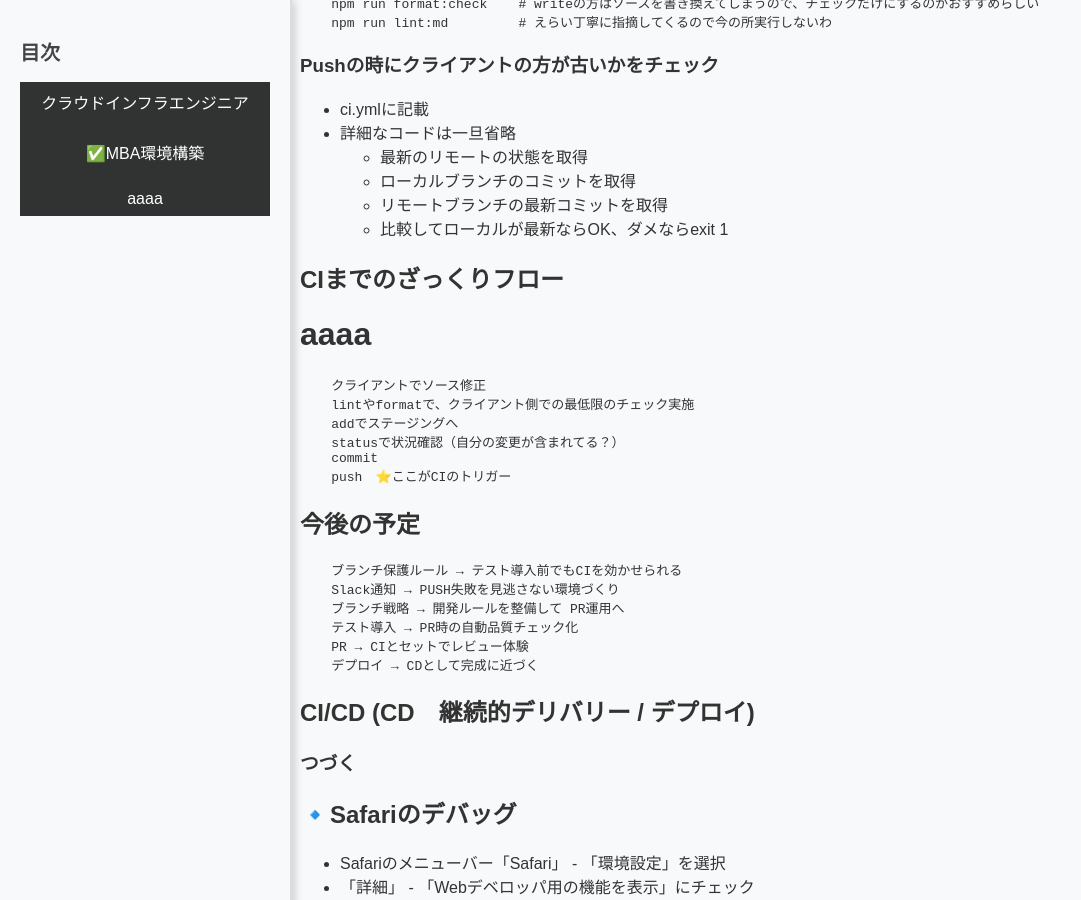
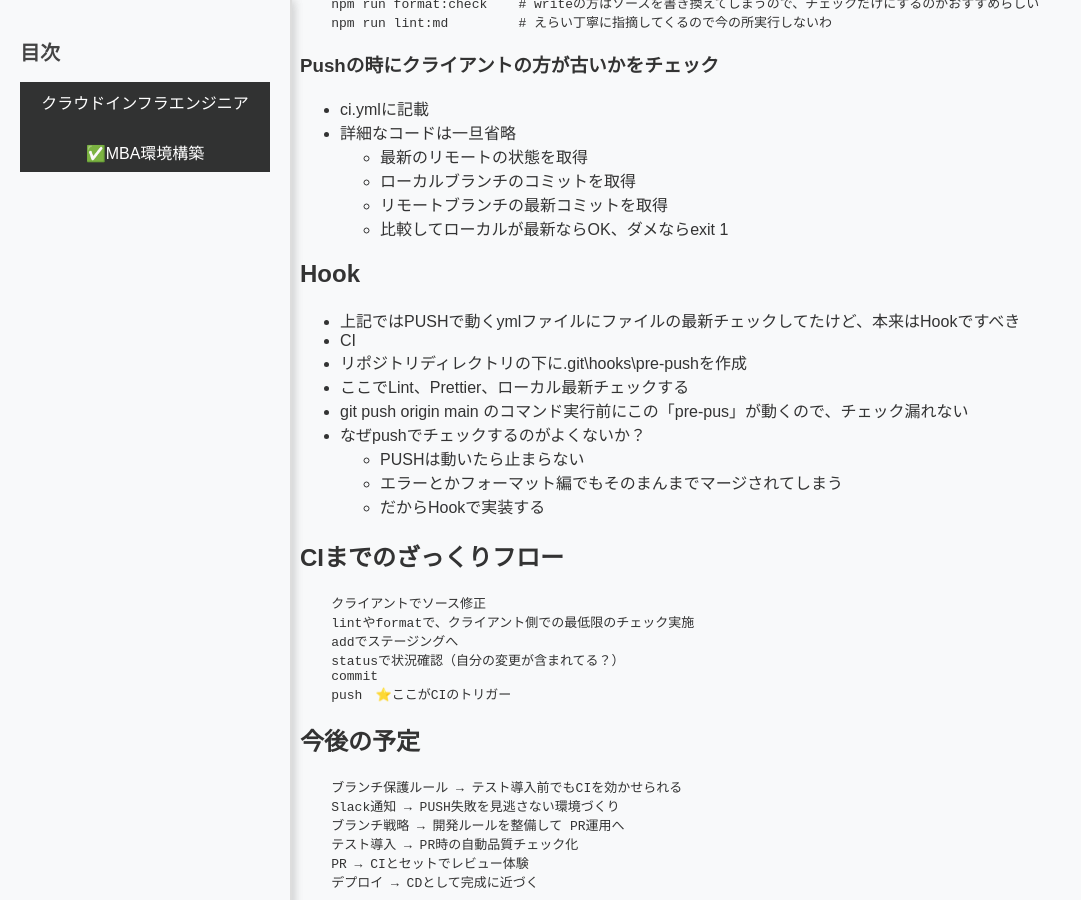
Before and after one commit to cloudrobo48/aws-cloud, a Jekyll site: the page built from docs/mac/mac-memo.md, in a window 1280 px wide and 900 px high, scrolled down 4769 px. Shown: the whole window, without its empty margins (0-1081 px from the left). Built offline with Jekyll 4.4.1, drawn with Linux system fonts in a browser that asks for light colours; our own code applies the rules of GitHub Pages for plain Markdown files.

Commit message:
update pre-push, ci.yml

````diff
--- a/docs/mac/mac-memo.md
+++ b/docs/mac/mac-memo.md
@@ -277,9 +277,19 @@ layout: default
   - リモートブランチの最新コミットを取得
   - 比較してローカルが最新ならOK、ダメならexit 1
 
+## Hook
+- 上記ではPUSHで動くymlファイルにファイルの最新チェックしてたけど、本来はHookですべき
+- CI
+- リポジトリディレクトリの下に.git\hooks\pre-pushを作成
+- ここでLint、Prettier、ローカル最新チェックする
+- git push origin main のコマンド実行前にこの「pre-pus」が動くので、チェック漏れない
+- なぜpushでチェックするのがよくないか？
+  - PUSHは動いたら止まらない
+  - エラーとかフォーマット編でもそのまんまでマージされてしまう
+  - だからHookで実装する
+
 ## CIまでのざっくりフロー
 
-# aaaa
 
 ```
     クライアントでソース修正
````
Also changed, not shown: .github/workflows/ci.yml, 1 other file.
